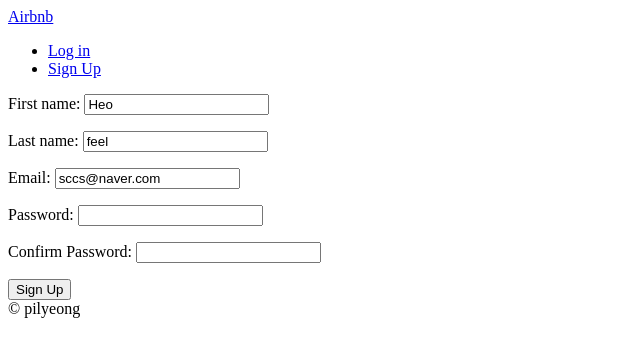
After one commit to pilyeooong/django-airbnb, a Django app: page /users/signup/ in a window 1280 px wide. The commit adds this page. Shown: the top 357 px of the page, without its empty margins (0-640 px from the left). Run offline with Django 3.2, Linux system fonts and the light colour scheme.

Commit message:
ADD: Signup Form

```diff
--- a/templates/partials/nav.html
+++ b/templates/partials/nav.html
@@ -4,5 +4,6 @@
             <li><a href="{% url 'users:logout' %}">Log out</a></li>
         {% else %}
             <li><a href="{% url 'users:login' %}">Log in</a></li>
+            <li><a href="{% url 'users:signup' %}">Sign Up</a></li>
         {% endif %}
     </ul>
--- /dev/null
+++ b/templates/users/signup.html
@@ -0,0 +1,16 @@
+{% extends 'base.html' %}
+
+{% block page_title %}
+    Sign Up
+{% endblock page_title %}
+
+{% block search-bar %}
+{% endblock search-bar %}
+
+{% block content %}
+    <form method="POST" action="{% url 'users:signup' %}">
+        {% csrf_token %}
+        {{ form.as_p }}
+        <button>Sign Up</button>
+    </form>
+{% endblock %}
--- a/users/forms.py
+++ b/users/forms.py
@@ -17,3 +17,41 @@ class LoginForm(forms.Form):
                 self.add_error('password',forms.ValidationError('Password is wrong'))
         except User.DoesNotExist:
             self.add_error('email', forms.ValidationError('User does not exist'))
+
+
+class SignUpForm(forms.Form):
+
+    first_name = forms.CharField(max_length=80)
+    last_name = forms.CharField(max_length=80)
+    email = forms.EmailField()
+    password = forms.CharField(widget=forms.PasswordInput)
+    password1 = forms.CharField(widget=forms.PasswordInput, label='Confirm Password')
+
+
+    def clean_email(self):
+        email = self.cleaned_data.get('email')
+        try:
+            User.objects.get(email=email)
+            raise forms.ValidationError('User already exists with the email')
+        except User.DoesNotExist:
+            return email
+
+    def clean_password1(self):
+        password = self.cleaned_data.get('password')
+        password1 = self.cleaned_data.get('password1')
+
+        if password != password1:
+            raise forms.ValidationError('Password does not match')
+        else:
+            return password
+
+    def save(self):
+        first_name = self.cleaned_data.get('first_name')
+        last_name = self.cleaned_data.get('last_name')
+        email = self.cleaned_data.get('email')
+        password = self.cleaned_data.get('password')
+
+        user = User.objects.create_user(email, email, password)
+        user.first_name = first_name
+        user.last_name = last_name
+        user.save()
--- a/users/urls.py
+++ b/users/urls.py
@@ -2,10 +2,12 @@ from django.urls import path
 
 from .views import LoginView
 from .views import log_out
+from .views import SignUpView
 
 app_name = 'users'
 
 urlpatterns = [
     path('login/', LoginView.as_view(), name='login'),
     path('logout/', log_out, name='logout'),
+    path('signup/', SignUpView.as_view(), name='signup'),
 ]
--- a/users/views.py
+++ b/users/views.py
@@ -4,27 +4,65 @@ from django.contrib.auth import logout
 from django.shortcuts import redirect
 from django.shortcuts import render
 from django.shortcuts import reverse
+from django.urls import reverse_lazy
 from django.views import View
+from django.views.generic import FormView
 
 from .forms import LoginForm
+from .forms import SignUpForm
 
 
-class LoginView(View):
-    def get(self, request):
-        form = LoginForm(initial={'email': 'scania289@naver.com'})
-        return render(request, 'users/login.html', {'form': form})
+class LoginView(FormView):
 
-    def post(self, request):
-        form = LoginForm(request.POST)
-        if form.is_valid():
-            email = form.cleaned_data.get('email')
-            password = form.cleaned_data.get('password')
-            user = authenticate(request, username=email, password=password)
-            if user is not None:
-                login(request, user)
-                return redirect(reverse('core:home'))
-        return render(request, 'users/login.html', {'form': form})
+    template_name = 'users/login.html'
+    form_class = LoginForm
+    success_url = reverse_lazy('core:home')
+
+    def form_valid(self, form):
+        email = form.cleaned_data.get('email')
+        password = form.cleaned_data.get('password')
+        user = authenticate(self.request, username=email, password=password)
+        if user is not None:
+            login(self.request, user)
+        return super().form_valid(form)
+
+# class LoginView(View):
+#     def get(self, request):
+#         form = LoginForm(initial={'email': 'scania289@naver.com'})
+#         return render(request, 'users/login.html', {'form': form})
+
+#     def post(self, request):
+#         form = LoginForm(request.POST)
+#         if form.is_valid():
+#             email = form.cleaned_data.get('email')
+#             password = form.cleaned_data.get('password')
+#             user = authenticate(request, username=email, password=password)
+#             if user is not None:
+#                 login(request, user)
+#                 return redirect(reverse('core:home'))
+#         return render(request, 'users/login.html', {'form': form})
 
 def log_out(request):
     logout(request)
     return redirect(reverse('core:home'))
+
+
+class SignUpView(FormView):
+
+    template_name = 'users/signup.html'
+    form_class = SignUpForm
+    success_url = reverse_lazy('core:home')
+    initial = {
+        'first_name': 'Heo',
+        'last_name': 'feel',
+        'email': 'sccs@naver.com',
+    }
+
+    def form_valid(self, form):
+        form.save()
+        email = form.cleaned_data.get('email')
+        password = form.cleaned_data.get('password')
+        user = authenticate(self.request, username=email, password=password)
+        if user is not None:
+            login(self.request, user)
+        return super().form_valid(form)
```
